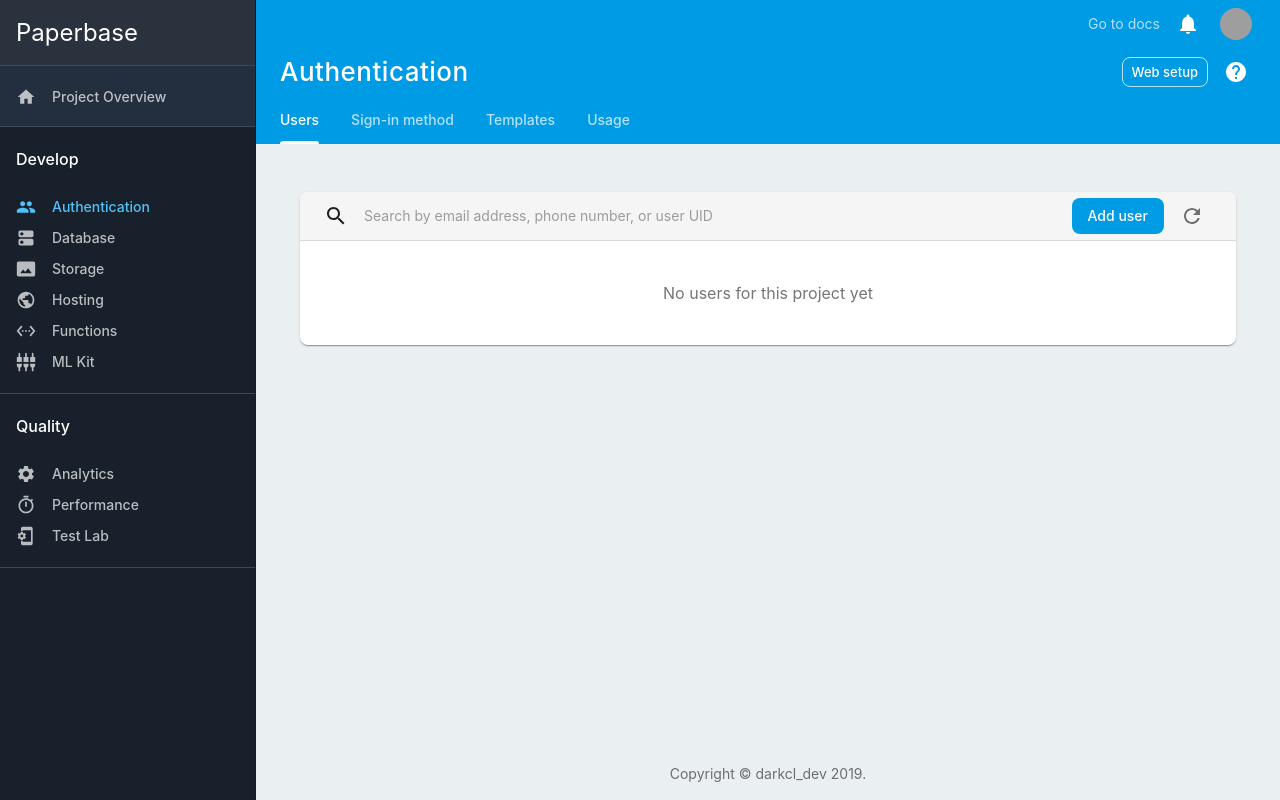
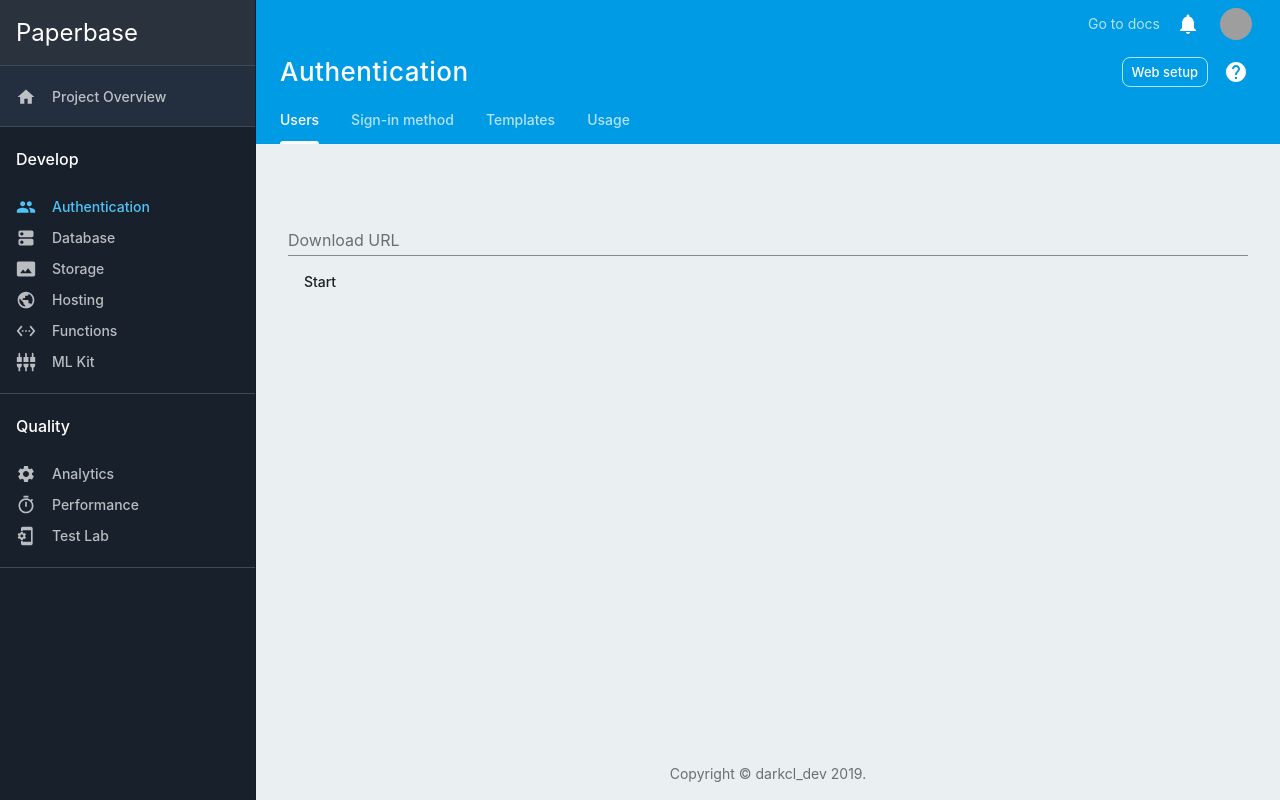
Before and after one commit to darkcl/Loda, a React app in the folder ui/: page / in a window 1280 px wide. Built offline with nearby package versions, Linux system fonts and the light colour scheme; grey boxes are pictures that could not be loaded.

Commit message:
feat(ui): replace template with download field

```diff
--- a/ui/src/pages/Content.tsx
+++ b/ui/src/pages/Content.tsx
@@ -1,98 +1,18 @@
 import * as React from "react";
-import AppBar from "@material-ui/core/AppBar";
-import Toolbar from "@material-ui/core/Toolbar";
-import Typography from "@material-ui/core/Typography";
-import Paper from "@material-ui/core/Paper";
-import Grid from "@material-ui/core/Grid";
-import Button from "@material-ui/core/Button";
-import TextField from "@material-ui/core/TextField";
-import Tooltip from "@material-ui/core/Tooltip";
-import IconButton from "@material-ui/core/IconButton";
-import {
-  createStyles,
-  Theme,
-  withStyles,
-  WithStyles
-} from "@material-ui/core/styles";
-import SearchIcon from "@material-ui/icons/Search";
-import RefreshIcon from "@material-ui/icons/Refresh";
+import { Button, TextField } from "@material-ui/core";
 
-const styles = (theme: Theme) =>
-  createStyles({
-    paper: {
-      maxWidth: 936,
-      margin: "auto",
-      overflow: "hidden"
-    },
-    searchBar: {
-      borderBottom: "1px solid rgba(0, 0, 0, 0.12)"
-    },
-    searchInput: {
-      fontSize: theme.typography.fontSize
-    },
-    block: {
-      display: "block"
-    },
-    addUser: {
-      marginRight: theme.spacing(1)
-    },
-    contentWrapper: {
-      margin: "40px 16px"
-    }
-  });
-
-export interface ContentProps extends WithStyles<typeof styles> {}
-
-function Content(props: ContentProps) {
-  const { classes } = props;
-
+const Content: React.FunctionComponent<{}> = () => {
   return (
-    <Paper className={classes.paper}>
-      <AppBar
-        className={classes.searchBar}
-        position="static"
-        color="default"
-        elevation={0}
-      >
-        <Toolbar>
-          <Grid container spacing={2} alignItems="center">
-            <Grid item>
-              <SearchIcon className={classes.block} color="inherit" />
-            </Grid>
-            <Grid item xs>
+    <div>
       <TextField
         fullWidth
-                placeholder="Search by email address, phone number, or user UID"
-                InputProps={{
-                  disableUnderline: true,
-                  className: classes.searchInput
-                }}
+        id="download-url"
+        label="Download URL"
+        margin="normal"
       />
-            </Grid>
-            <Grid item>
-              <Button
-                variant="contained"
-                color="primary"
-                className={classes.addUser}
-              >
-                Add user
-              </Button>
-              <Tooltip title="Reload">
-                <IconButton>
-                  <RefreshIcon className={classes.block} color="inherit" />
-                </IconButton>
-              </Tooltip>
-            </Grid>
-          </Grid>
-        </Toolbar>
-      </AppBar>
-      <div className={classes.contentWrapper}>
-        <Typography color="textSecondary" align="center">
-          No users for this project yet
-        </Typography>
+      <Button>Start</Button>
     </div>
-    </Paper>
   );
-}
+};
 
-export default withStyles(styles)(Content);
+export default Content;
```
Lines whose indentation alone changed are shown as unchanged.
